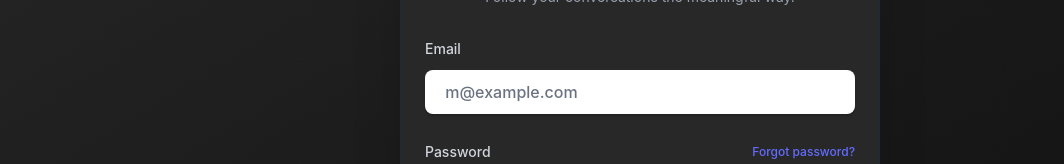
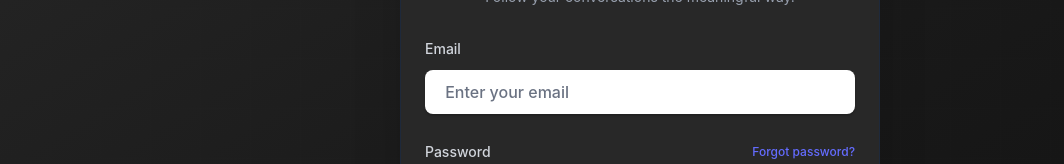
Before and after one commit to noamaanMulla-03/tale, a React (Vite) app: page / in a window 1280 px wide. Shown: the part 292-456 px from the top of the page, without its empty margins (0-1064 px from the left). Built offline with nearby package versions, Linux system fonts and the light colour scheme.

Commit message:
minor changes

```diff
--- a/src/features/auth/components/LoginForm.tsx
+++ b/src/features/auth/components/LoginForm.tsx
@@ -41,7 +41,7 @@ export function LoginForm({
                                 <Input
                                     id="email"
                                     type="email"
-                                    placeholder="m@example.com"
+                                    placeholder="Enter your email"
                                     required
                                     className="h-11 bg-[#3a3a3a] border-white/10 text-white placeholder:text-gray-500 focus:border-orange-500 focus:ring-orange-500"
                                 />
```
